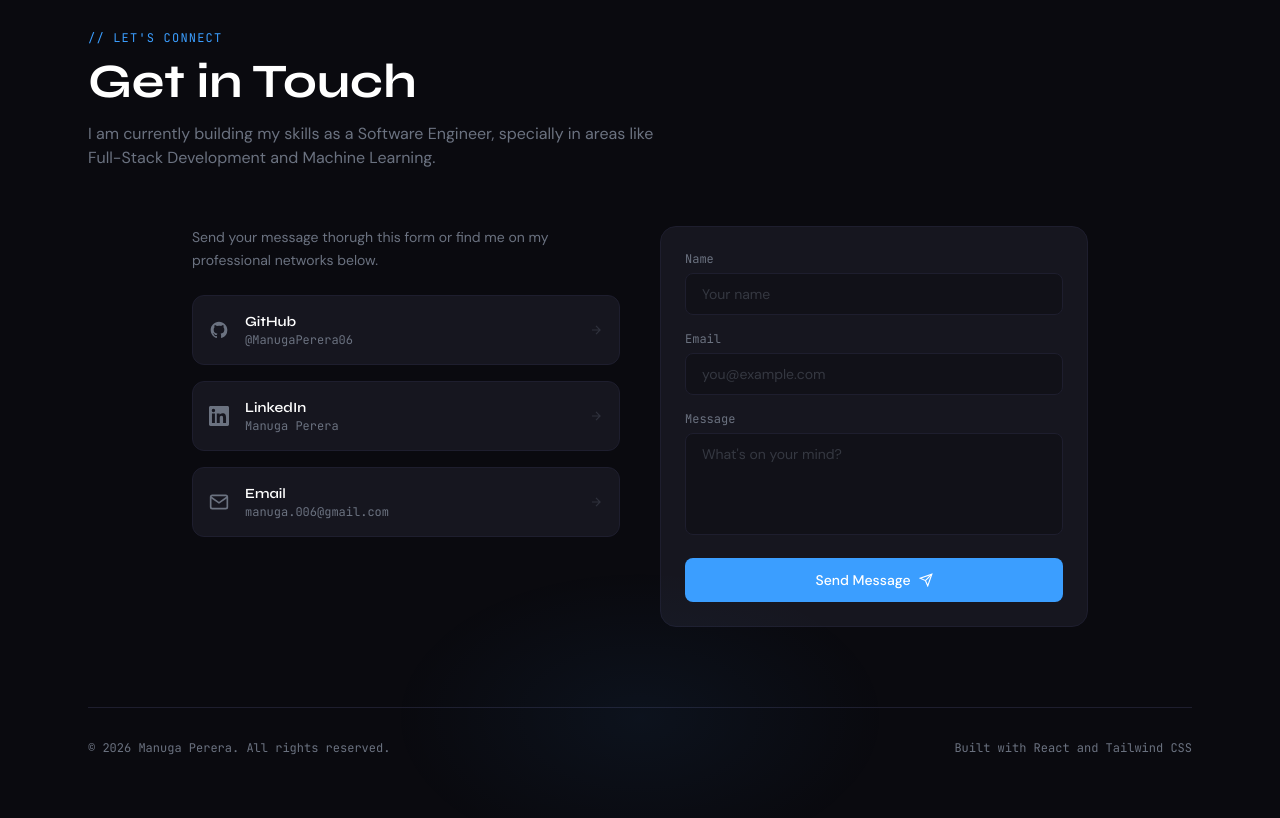
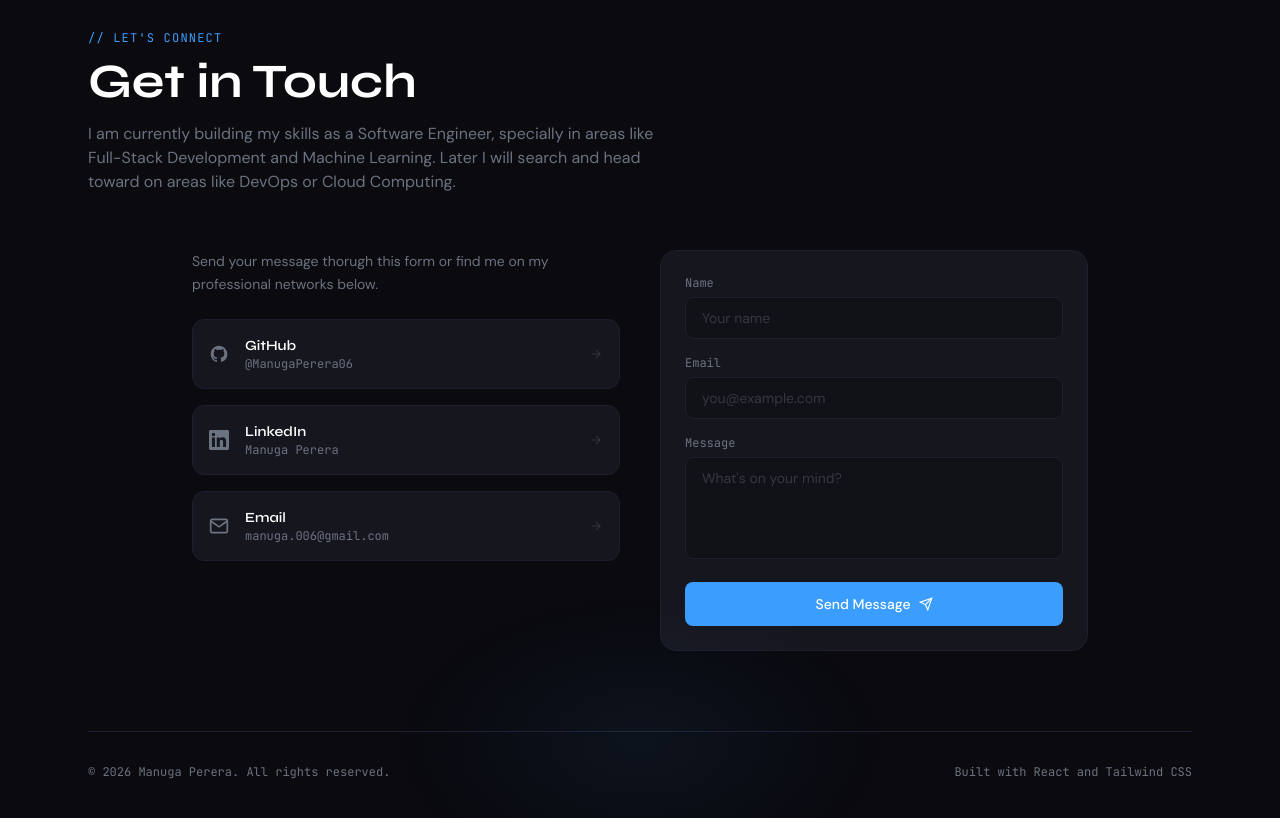
Before and after one commit to ManugaPerera06/portfolio-website, a React (Vite) app: page / in a window 1280 px wide. Shown: the part 4302-5120 px from the top of the page. Built offline with nearby package versions, Linux system fonts and the light colour scheme.

Commit message:
chore: Add some necessary details in the 'Get in Touch' section.

```diff
--- a/src/Components/Contact.jsx
+++ b/src/Components/Contact.jsx
@@ -74,7 +74,8 @@ export default function Contact() {
           label="// let's connect"
           title="Get in Touch"
           subtitle="I am currently building my skills as a Software Engineer, specially in areas like
-          Full-Stack Development and Machine Learning."
+          Full-Stack Development and Machine Learning. Later I will search and head toward on areas like
+          DevOps or Cloud Computing."
         />
 
         <div className="grid md:grid-cols-2 gap-10 max-w-4xl mx-auto">
```
